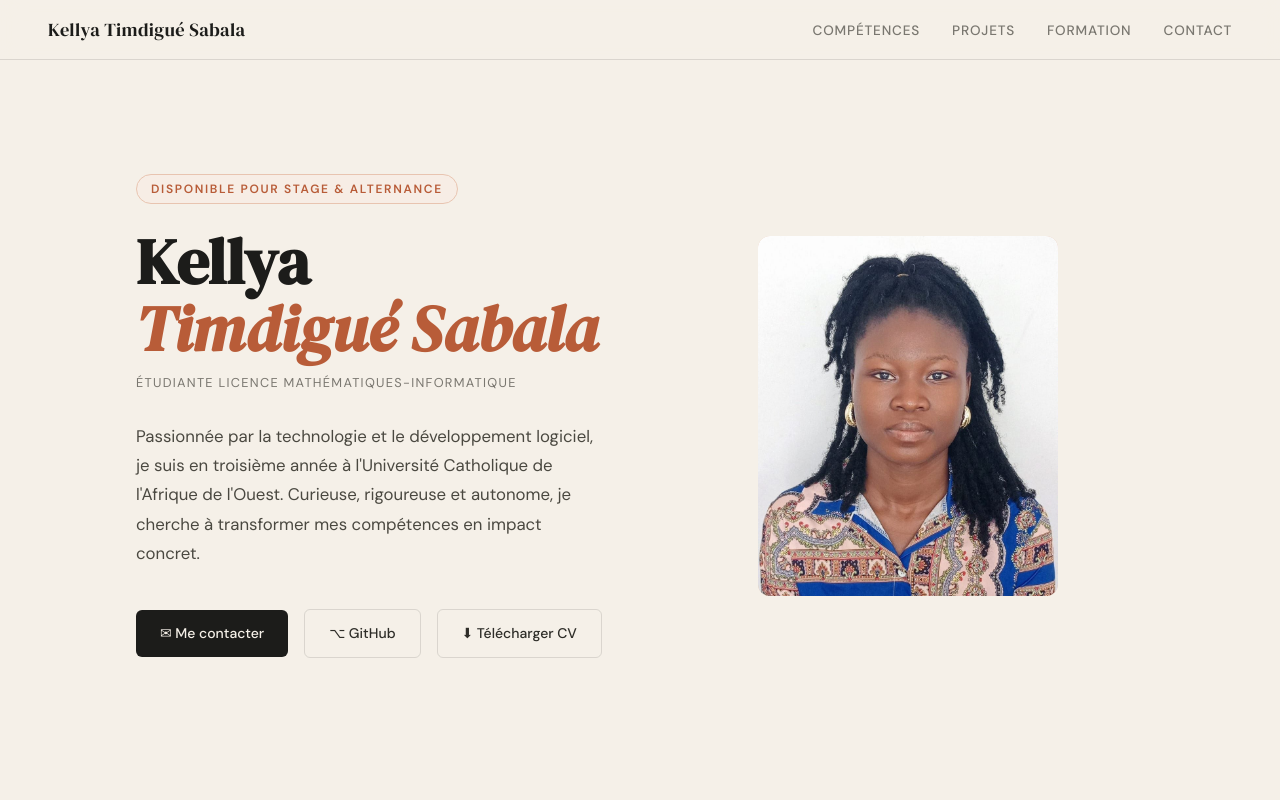
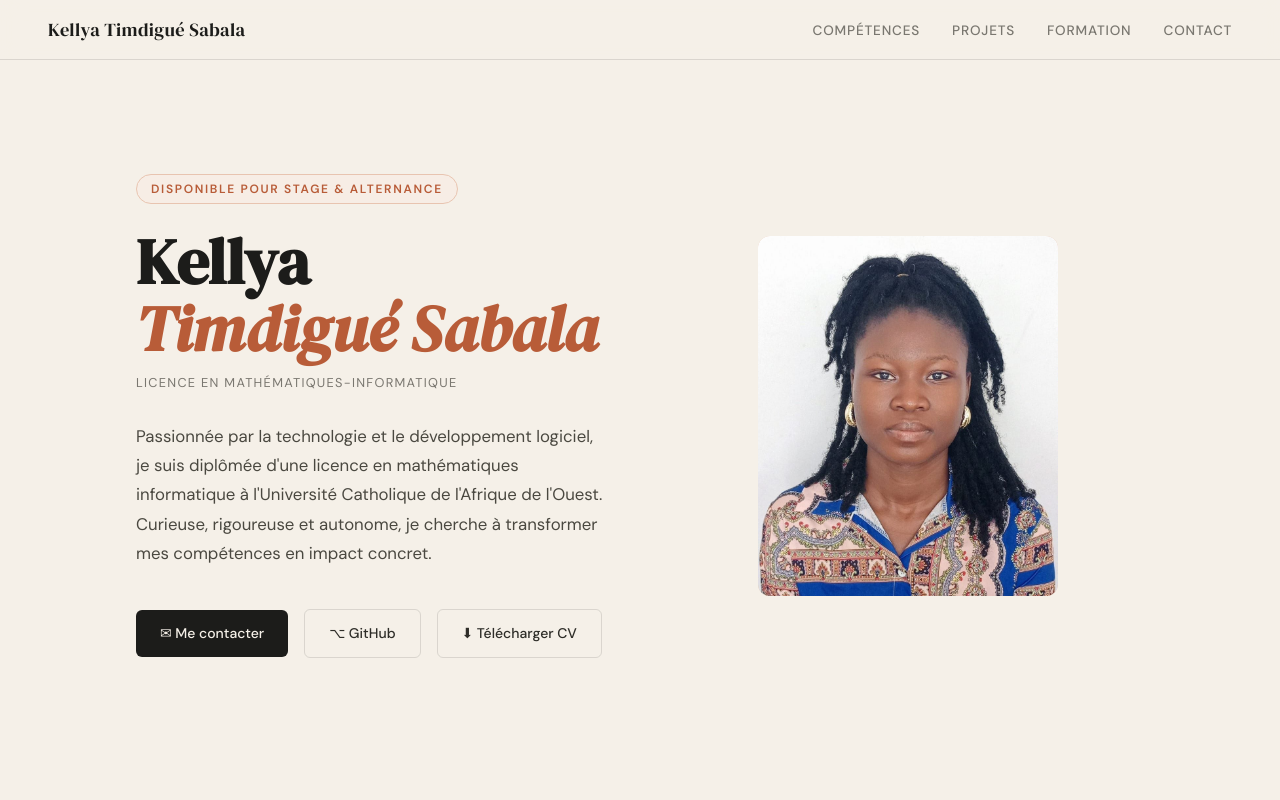
Before and after one commit to timdiguesabala-png/portfolio-kellya-sabala, a plain HTML site: page index.html in a window 1280 px wide. Shown: the top 800 px of the page. Drawn offline with Linux system fonts and the light colour scheme.

Commit message:
Update educational details in index.html

```diff
--- a/index.html
+++ b/index.html
@@ -669,8 +669,8 @@
     <div class="hero-text">
       <span class="hero-eyebrow">Disponible pour stage & alternance</span>
       <h1 class="hero-name">Kellya<br><em>Timdigué Sabala</em></h1>
-      <p class="hero-title">Étudiante Licence Mathématiques-Informatique</p>
-      <p class="hero-bio">Passionnée par la technologie et le développement logiciel, je suis en troisième année à l'Université Catholique de l'Afrique de l'Ouest. Curieuse, rigoureuse et autonome, je cherche à transformer mes compétences en impact concret.</p>
+      <p class="hero-title"> Licence en Mathématiques-Informatique</p>
+      <p class="hero-bio">Passionnée par la technologie et le développement logiciel, je suis diplômée d'une licence en mathématiques informatique à l'Université Catholique de l'Afrique de l'Ouest. Curieuse, rigoureuse et autonome, je cherche à transformer mes compétences en impact concret.</p>
       <div class="hero-cta">
         <a href="#contact" class="btn-primary">✉ Me contacter</a>
         <a href="https://github.com/timdiguesabala-png" class="btn-secondary" target="_blank">⌥ GitHub</a>
@@ -866,7 +866,7 @@
       <div class="timeline">
 
         <div class="timeline-item">
-          <p class="timeline-date">2023 – 2026 · En cours</p>
+          <p class="timeline-date">2023 – 2026 · </p>
           <h4 class="timeline-degree">Licence Mathématiques-Informatique</h4>
           <p class="timeline-school">Université Catholique de l'Afrique de l'Ouest — <span>Togo, Lomé</span></p>
         </div>
```
